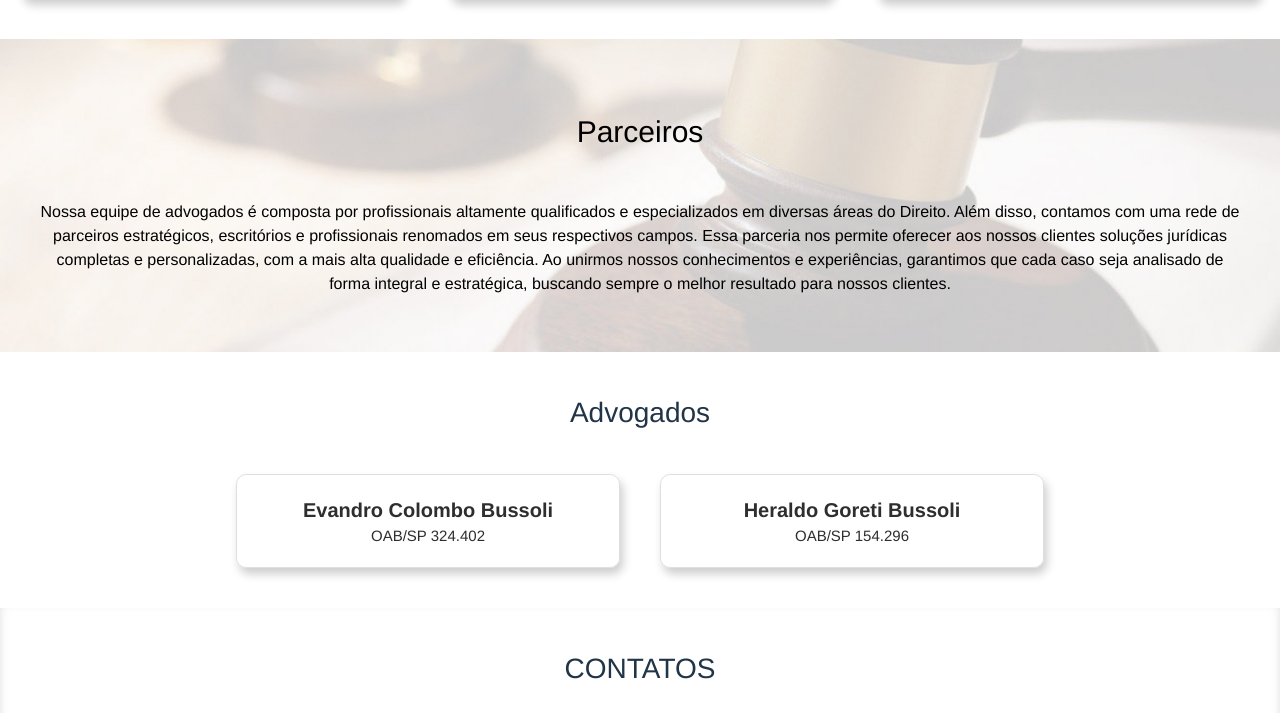
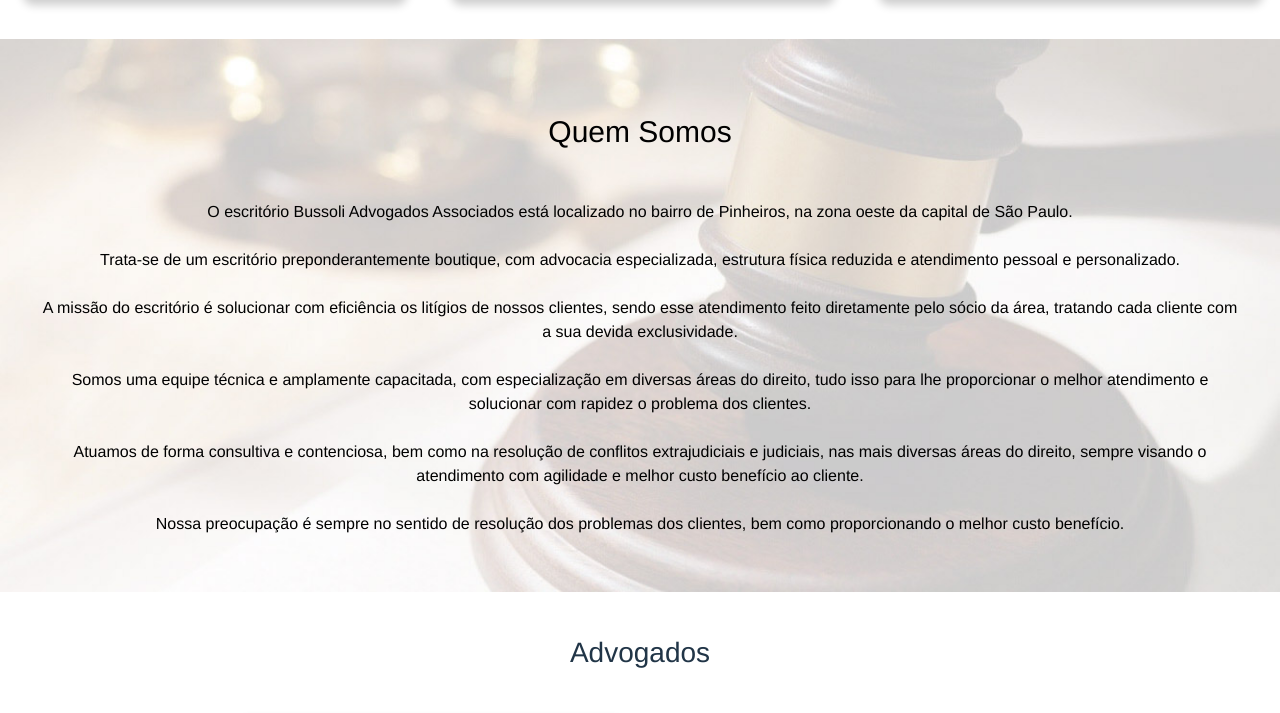
Before and after one commit to brunogomesdev/bussoli-advogados, a React (Vite) app: page / in a window 1280 px wide. Shown: the part 1319-2032 px from the top of the page. Built offline with nearby package versions, Linux system fonts and the light colour scheme.

Commit message:
ajustes finais

```diff
--- a/src/App.jsx
+++ b/src/App.jsx
@@ -26,10 +26,10 @@
       };
 
     emailjs.send(
-      'service_meopeyv',
-      'template_uplkxq9',
+      'service_g5c0etf',
+      'template_7if20z8',
       templateParams,
-      'QFWOPnNvYC3XRH5xU'
+      '6E_Ut2bD8b9OAhCvr'
     )
       .then((result) => {
         console.log(result.text);
@@ -64,7 +64,7 @@
             <ul>
               {/* <li><a href="#" onClick={() => handleClick(destaqueRef)} className="menu-itens">PRINCIPAL</a></li> */}
               <li><a href="#" onClick={() => handleClick(atuacaoRef)} className="menu-itens">ATUAÇÃO</a></li>
-              <li><a href="#" onClick={() => handleClick(parceirosRef)} className="menu-itens">PARCEIROS</a></li>
+              <li><a href="#" onClick={() => handleClick(parceirosRef)} className="menu-itens">QUEM SOMOS</a></li>
               <li><a href="#" onClick={() => handleClick(advogadosRef)} className="menu-itens">ADVOGADOS</a></li>
               <li><a href="#" onClick={() => handleClick(contatoRef)} className="menu-itens">CONTATO</a></li>
             </ul>
@@ -124,8 +124,17 @@
 
       <section id="main-parceiros" ref={parceirosRef}>
         <div className="parceiros">
-          <p className="tit-parceiros">Parceiros</p>
-          <p className="txt-parceiros">Nossa equipe de advogados é composta por profissionais altamente qualificados e especializados em diversas áreas do Direito. Além disso, contamos com uma rede de parceiros estratégicos, escritórios e profissionais renomados em seus respectivos campos. Essa parceria nos permite oferecer aos nossos clientes soluções jurídicas completas e personalizadas, com a mais alta qualidade e eficiência. Ao unirmos nossos conhecimentos e experiências, garantimos que cada caso seja analisado de forma integral e estratégica, buscando sempre o melhor resultado para nossos clientes.</p>
+          <p className="tit-parceiros">Quem Somos</p>
+          <p className="txt-parceiros">O escritório Bussoli Advogados Associados está localizado no bairro de Pinheiros, na zona
+            oeste da capital de São Paulo.<br /><br />Trata-se de um escritório preponderantemente boutique, com advocacia especializada,
+            estrutura física reduzida e atendimento pessoal e personalizado.<br /><br />A missão do escritório é solucionar com eficiência os litígios de nossos clientes, sendo esse
+            atendimento feito diretamente pelo sócio da área, tratando cada cliente com a sua devida
+            exclusividade.<br /><br />Somos uma equipe técnica e amplamente capacitada, com especialização em diversas áreas do
+            direito, tudo isso para lhe proporcionar o melhor atendimento e solucionar com rapidez o
+            problema dos clientes.<br /><br />Atuamos de forma consultiva e contenciosa, bem como na resolução de conflitos extrajudiciais
+            e judiciais, nas mais diversas áreas do direito, sempre visando o atendimento com agilidade e
+            melhor custo benefício ao cliente.<br /><br />Nossa preocupação é sempre no sentido de resolução dos problemas dos clientes, bem como
+            proporcionando o melhor custo benefício.</p>
         </div>
       </section>
 
@@ -136,11 +145,11 @@
         <div className="advogados">
           <div className="advogados-list">
             <p>Evandro Colombo Bussoli</p>
-            <div>OAB/SP 324.402</div>
+            <div>Graduado em direito pela Universidade Nove de Julho, no ano de 2009.<br />Pós-graduado em Direito Civil e Processo Civil pela Escola Paulista de Direito (EPD), no ano de 2014.<br />Pós-graduado em Direito Tributário pela Faculdade Legale, no ano de 2017.<b><br />OAB/SP 324.402</b></div>
           </div>
           <div className="advogados-list">
             <p>Heraldo Goreti Bussoli</p>
-            <div>OAB/SP 154.296</div>
+            <div>Graduado em direito pela Universidade Brás Cubas, no ano de 1997.<br />Pós-graduado em Direito Civil e Processo Civil pela Faculdade Legale, no ano de 2017.<br /><b>OAB/SP 154.296</b></div>
           </div>
         </div>
       </section>
```
